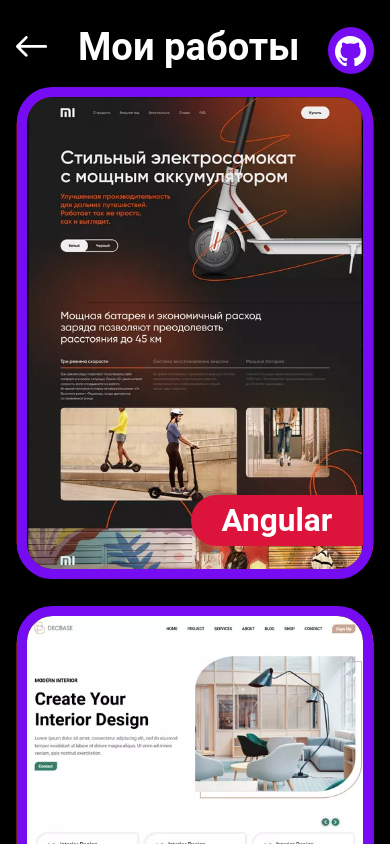
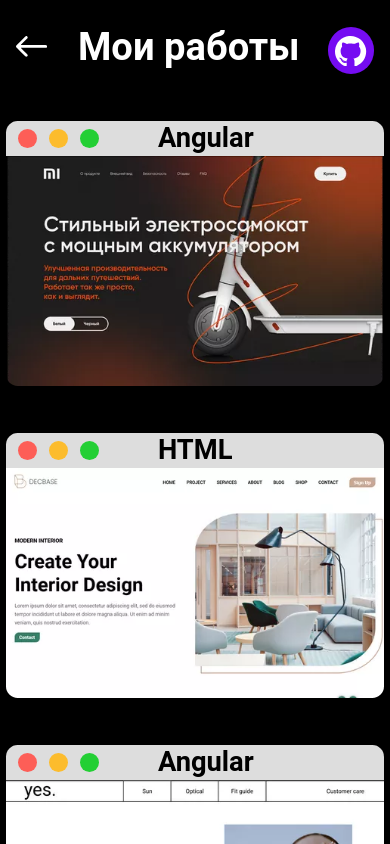
Before and after one commit to RafaelNassybullin/portfolioRafael, an Angular app: page /myprojects in a window 390 px wide. Shown: the top 844 px of the page. Built offline with nearby package versions, Linux system fonts and the light colour scheme.

Commit message:
initialD

```diff
--- a/src/app/components/myprojects/cardwork/cardwork.component.scss
+++ b/src/app/components/myprojects/cardwork/cardwork.component.scss
@@ -44,6 +44,7 @@
   @media(max-width: 433px) {
     width: 44vw;
     right: 0;
+    display: none;
   }
 }
 
@@ -69,17 +70,21 @@
   overflow: hidden;
   transition: 500ms outline-color ease-in-out;
   @media(max-width: 433px) {
-    width: 86vw;
-    outline: 2.8vw solid #750cf2;
-    height: 121vw;
-    border-radius: 6.5vw;
-    margin: 6vw 0;
+
+    width: 97vw;
+    outline: unset;
+    height: 59vw;
+    border-radius: 0 0 3vw 3vw;
+    margin: 0;
+    transition: unset;
+
+
   }
 
   &:hover {
     outline: 0.8vw solid transparent;
     @media(max-width: 433px) {
-
+      outline: unset;
     }
   }
 
@@ -126,8 +131,43 @@
 
 .card-box {
   position: relative;
-  @media(max-width: 433px) {
 
+  .fake-menu-header {
+    background: #DDDDDD;
+    width: 97vw;
+    height: 9vw;
+    display: none;
+    align-items: center;
+    justify-content: flex-start;
+    padding-left: 3vw;
+    border-radius: 3vw 3vw 0 0;
+    margin-top: 12vw;
+
+    @media(max-width: 433px) {
+      display: flex;
+    }
+
+    .circle {
+      width: 5vw;
+      height: 5vw;
+      margin-right: 3vw;
+      background: #FCBC2D;
+      border-radius: 50%;
+    }
+
+    .circle:first-child {
+      background: #FD5E57;
+    }
+
+    .circle:nth-child(3) {
+      background: #23CF34;
+      margin-right: 15vw;
+    }
+
+    h6 {
+      color: black;
+      font-size: 7vw;
+    }
   }
 }
 
@@ -152,5 +192,6 @@
     width: 91.5vw;
     height: 125.5vw;
     border-radius: 9.27vw;
+    display: none;
   }
 }
--- a/src/app/components/myprojects/cardwork/cardwork.component.ts
+++ b/src/app/components/myprojects/cardwork/cardwork.component.ts
@@ -8,7 +8,15 @@
   template: `
     <div class="card-wrap">
       <div class="card-box" *ngFor="let i of image">
-        <div  class="card" >
+
+        <div class="fake-menu-header">
+          <div class="circle red"></div>
+          <div class="circle yelow"></div>
+          <div class="circle green"></div>
+          <h6>{{i.framework}}</h6>
+        </div>
+
+        <div class="card">
           <a [href]="i.linkToGhPages" target="_blank">
             <img [src]="i.img" alt="">
             <div class="github" [ngStyle]="{background: i.borderColour}">
@@ -25,64 +33,65 @@
           </a>
         </div>
         <div [ngStyle]="{background:i.borderColour}" class="borderrr"></div>
+
+
       </div>
     </div>
   `,
   styleUrls: ['./cardwork.component.scss']
 })
-export class CardworkComponent implements AfterViewChecked,OnInit {
+export class CardworkComponent implements AfterViewChecked, OnInit {
   t = true
   border = true
   image = [
     {
       img: '../../../../assets/17_MiScooter.webp',
-      linkToGhPages: 'https://v3.ru.vuejs.org/',
+      linkToGhPages: 'https://rafaelnassybullin.github.io/xiaomiAngular/',
       framework: 'Angular',
       borderColour: 'crimson',
-      linkCodeGithub:'https://github.com/RafaelNassybullin',
-      // outlineStatus:'0.8vw solid red'////////////////
+      linkCodeGithub: 'https://github.com/RafaelNassybullin',
     },
     {
       img: '../../../../assets/21_decbase.webp',
       linkToGhPages: 'https://rafaelnassybullin.github.io/furniture/',
       framework: 'HTML',
       borderColour: '#DD4B25',
-      linkCodeGithub:'https://github.com/RafaelNassybullin/furniture'
+      linkCodeGithub: 'https://github.com/RafaelNassybullin/furniture'
     },
     {
       img: '../../../../assets/7_YES.webp',
       linkToGhPages: 'https://rafaelnassybullin.github.io/yes/',
       framework: 'Angular',
       borderColour: 'crimson',
-      linkCodeGithub:'https://github.com/RafaelNassybullin/yes'
+      linkCodeGithub: 'https://github.com/RafaelNassybullin/yes'
     },
     {
       img: '../../../../assets/14_Jadoo.jpg',
       linkToGhPages: 'https://rafaelnassybullin.github.io/jadoo/',
       framework: 'React',
       borderColour: '#5ED3F3',
-      linkCodeGithub:'https://github.com/RafaelNassybullin/jadoo'
+      linkCodeGithub: 'https://github.com/RafaelNassybullin/jadoo'
     },
     {
       img: '../../../../assets/6_holidays.webp',
       linkToGhPages: 'https://rafaelnassybullin.github.io/happyHolidays/',
       framework: 'HTML',
       borderColour: '#DD4B25',
-      linkCodeGithub:'https://github.com/RafaelNassybullin/happyHolidays'
+      linkCodeGithub: 'https://github.com/RafaelNassybullin/happyHolidays'
     },
     {
       img: '../../../../assets/VUEX-CART.jpg',
       linkToGhPages: 'https://rafaelnassybullin.github.io/VuexCart/',
       framework: 'Vue',
       borderColour: '#40B983',
-      linkCodeGithub:'https://github.com/RafaelNassybullin/VuexCart'
+      linkCodeGithub: 'https://github.com/RafaelNassybullin/VuexCart'
     },
     {
       img: '../../../../assets/melanish.webp',
       linkToGhPages: 'https://rafaelnassybullin.github.io/melanish/',
       framework: 'React',
       borderColour: '#5ED3F3',
-      linkCodeGithub:'https://github.com/RafaelNassybullin/melanish'
+      linkCodeGithub: 'https://github.com/RafaelNassybullin/melanish'
     },
     {
       img: '../../../../assets/3_ROOM.jpg',
@@ -96,14 +105,14 @@
       linkToGhPages: 'https://rafaelnassybullin.github.io/MixLab/',
       framework: 'HTML',
       borderColour: '#DD4B25',
-      linkCodeGithub:'https://github.com/RafaelNassybullin/MixLab'
+      linkCodeGithub: 'https://github.com/RafaelNassybullin/MixLab'
     },
     {
       img: '../../../../assets/5_northstar.webp',
       linkToGhPages: 'https://rafaelnassybullin.github.io/Northstar/',
       framework: 'HTML',
       borderColour: '#DD4B25',
-      linkCodeGithub:'https://github.com/RafaelNassybullin/Northstar'
+      linkCodeGithub: 'https://github.com/RafaelNassybullin/Northstar'
     },
 
     {
@@ -111,14 +120,14 @@
       linkToGhPages: 'https://rafaelnassybullin.github.io/expoforum/',
       framework: 'React',
       borderColour: '#5ED3F3',
-      linkCodeGithub:'https://github.com/RafaelNassybullin/expoforum'
+      linkCodeGithub: 'https://github.com/RafaelNassybullin/expoforum'
     },
     {
       img: '../../../../assets/calculatorr.png',
       linkToGhPages: 'https://rafaelnassybullin.github.io/vwpxconverter/',
       framework: 'HTML',
       borderColour: '#DD4B25',
-      linkCodeGithub:'https://github.com/RafaelNassybullin'
+      linkCodeGithub: 'https://github.com/RafaelNassybullin'
     },
 
     {
@@ -126,67 +135,72 @@
       linkToGhPages: 'https://rafaelnassybullin.github.io/FitnessClubGHPages/',
       framework: 'React',
       borderColour: '#5ED3F3',
-      linkCodeGithub:'https://github.com/RafaelNassybullin/FitnessClub'
+      linkCodeGithub: 'https://github.com/RafaelNassybullin/FitnessClub'
     },
     {
       img: '../../../../assets/11_Grovemade.webp',
       linkToGhPages: 'https://rafaelnassybullin.github.io/grovemade/',
       framework: 'Vue',
       borderColour: '#40B983',
-      linkCodeGithub:'https://github.com/RafaelNassybullin/grovemade'
+      linkCodeGithub: 'https://github.com/RafaelNassybullin/grovemade'
     },
     {
       img: '../../../../assets/9_RobinHood.webp',
       linkToGhPages: 'https://rafaelnassybullin.github.io/Robinhood/',
       framework: 'Angular',
       borderColour: 'crimson',
-      linkCodeGithub:'https://github.com/RafaelNassybullin/Robinhood'
+      linkCodeGithub: 'https://github.com/RafaelNassybullin/Robinhood'
     },
     {
       img: '../../../../assets/13_Bella.webp',
       linkToGhPages: 'https://rafaelnassybullin.github.io/Bella/',
       framework: 'Angular',
       borderColour: 'crimson',
-      linkCodeGithub:'https://github.com/RafaelNassybullin/Bella'
+      linkCodeGithub: 'https://github.com/RafaelNassybullin/Bella'
     },
     {
       img: '../../../../assets/20_Honey.webp',
       linkToGhPages: 'https://rafaelnassybullin.github.io/honey/',
       framework: 'Vue',
       borderColour: '#40B983',
-      linkCodeGithub:'https://github.com/RafaelNassybullin/honey'
+      linkCodeGithub: 'https://github.com/RafaelNassybullin/honey'
     },
     {
       img: '../../../../assets/port.jpg',
       linkToGhPages: 'https://rafaelnassybullin.github.io/PORT/',
       framework: 'HTML',
       borderColour: '#DD4B25',
-      linkCodeGithub:'https://github.com/RafaelNassybullin/PORT'
+      linkCodeGithub: 'https://github.com/RafaelNassybullin/PORT'
     },
     {
       img: '../../../../assets/blog.jpg',
       linkToGhPages: 'https://rafaelnassybullin.github.io/foodblogger/',
       framework: 'HTML',
       borderColour: '#DD4B25',
-      linkCodeGithub:'https://rafaelnassybullin.github.io/foodblogger/'
+      linkCodeGithub: 'https://rafaelnassybullin.github.io/foodblogger/'
     },
     {
       img: '../../../../assets/cv.png',
       linkToGhPages: 'https://rafaelnassybullin.github.io/cv_rafael_react/',
       framework: 'React',
       borderColour: '#5ED3F3',
-      linkCodeGithub:'https://github.com/RafaelNassybullin/cv_rafael_react'
+      linkCodeGithub: 'https://github.com/RafaelNassybullin/cv_rafael_react'
     },
     {
       img: '../../../../assets/furniture.jpg',
       linkToGhPages: 'https://rafaelnassybullin.github.io/Furnituristic/',
       framework: 'HTML',
       borderColour: '#DD4B25',
-      linkCodeGithub:'https://github.com/RafaelNassybullin/Furnituristic'
+      linkCodeGithub: 'https://github.com/RafaelNassybullin/Furnituristic'
     },
   ]
 
-  ngOnInit() {}
-  constructor(public aService:ToggleBooleanService) {}
-  ngAfterViewChecked() {}
+  ngOnInit() {
+  }
+
+  constructor(public aService: ToggleBooleanService) {
+  }
+
+  ngAfterViewChecked() {
+  }
 }
--- a/src/app/components/navlogo/navlogo.component.scss
+++ b/src/app/components/navlogo/navlogo.component.scss
@@ -193,6 +193,9 @@
     p {
       font-size: 2vw;
       margin-bottom: 1.2vw;
+      span{
+        color: #23CF34;
+      }
       @media(max-width: 433px) {
         font-size: 7vw;
         margin-bottom: 3.2vw;
@@ -221,7 +224,7 @@
       border-radius: 50%;
       object-fit: cover;
       opacity: 0;
-      transition: 700ms opacity ease-in-out;
+      //transition: 700ms opacity ease-in-out;
       @media(max-width: 433px) {
 
       }
@@ -229,6 +232,7 @@
 
     img._img_active {
       opacity: 1;
+      transition: 700ms opacity ease-in-out;
       @media(max-width: 433px) {
 
       }
@@ -236,8 +240,7 @@
 
     .circle2 {
       width: 20vw; //27
-      transition: 500ms ease-in-out;
-      transition-property: width;
+      transition: 500ms width ease-in-out;
       @media(max-width: 433px) {
 
       }
@@ -246,8 +249,7 @@
     .grece.circle2 {
       width: 27vw;
       animation: 7s spinGrece infinite linear;
-      transition: 500ms ease-in-out;
-      transition-property: width;
+      transition: 500ms width ease-in-out;
       @media(max-width: 433px) {
         width: 84vw;
       }
@@ -257,7 +259,6 @@
       z-index: -3;
       position: absolute;
       top: 50%;
-      transition: 500ms ease-in-out;
       left: 50%;
       transform: translate(-50%, -50%);
       @media(max-width: 433px) {
@@ -280,7 +281,7 @@
   color: white;
   font-size: 1.5vw;
   cursor: pointer;
-  //transition: 300ms;
+  transition: 300ms;
   //transition-property: scale;
   overflow: hidden;
   position: relative;
@@ -294,7 +295,7 @@
   }
 
   &:hover {
-    transform: scale(1.2);
+    transform:translate(0px, 0px) scale(1.2) ;
     @media(max-width: 433px) {
 
     }
@@ -317,7 +318,6 @@
     top: 0;
     width: 34vw;
     height: 4vw;
-    //transition: 500ms ease-in-out;
     z-index: -1;
     background-image: radial-gradient(circle farthest-corner at 32.7% 82.7%, #DC143C 8.3%, rgba(15, 51, 92, 1) 79.4%);
     @media(max-width: 433px) {
@@ -432,3 +432,7 @@
     z-index: 7;
   }
 }
+.my-jobs{
+  transition: 500ms ease-in-out;
+
+}
--- a/src/app/components/navlogo/navlogo.component.ts
+++ b/src/app/components/navlogo/navlogo.component.ts
@@ -25,12 +25,12 @@
         <h1 >
           <div class="overlay" #nameTitle>я Рафаэль Насыбуллин </div>
         </h1>
-        <p #typingAnimationsOne>Frontend Разработчик.</p>
-        <p #typingAnimationsTwo>24 года, г.Актобе, Фрилансер</p>
-        <p #typingAnimationsThree>Angular, Vue и React - любимые фреймворки,</p>
-        <p #typingAnimationsFour>фанат веб-разработки на JavaScript!!!</p>
+        <p #typingAnimationsOne><span>✔</span> Frontend Разработчик.</p>
+        <p #typingAnimationsTwo>️<span>✔</span> 24 года, г.Актобе, Фрилансер</p>
+        <p #typingAnimationsThree>️<span>✔</span> Angular, Vue и React - любимые фреймворки,</p>
+        <p #typingAnimationsFour>️<span>✔</span> фанат веб-разработки на JavaScript!!!</p>
         <div class="animate-button" #buttonAnimation>
-        <button  routerLink="/myprojects">Мои работы</button>
+        <button class="my-jobs" routerLink="/myprojects">Мои работы</button>
         </div>
       </div>
       <div class="image-wrapp">
```
